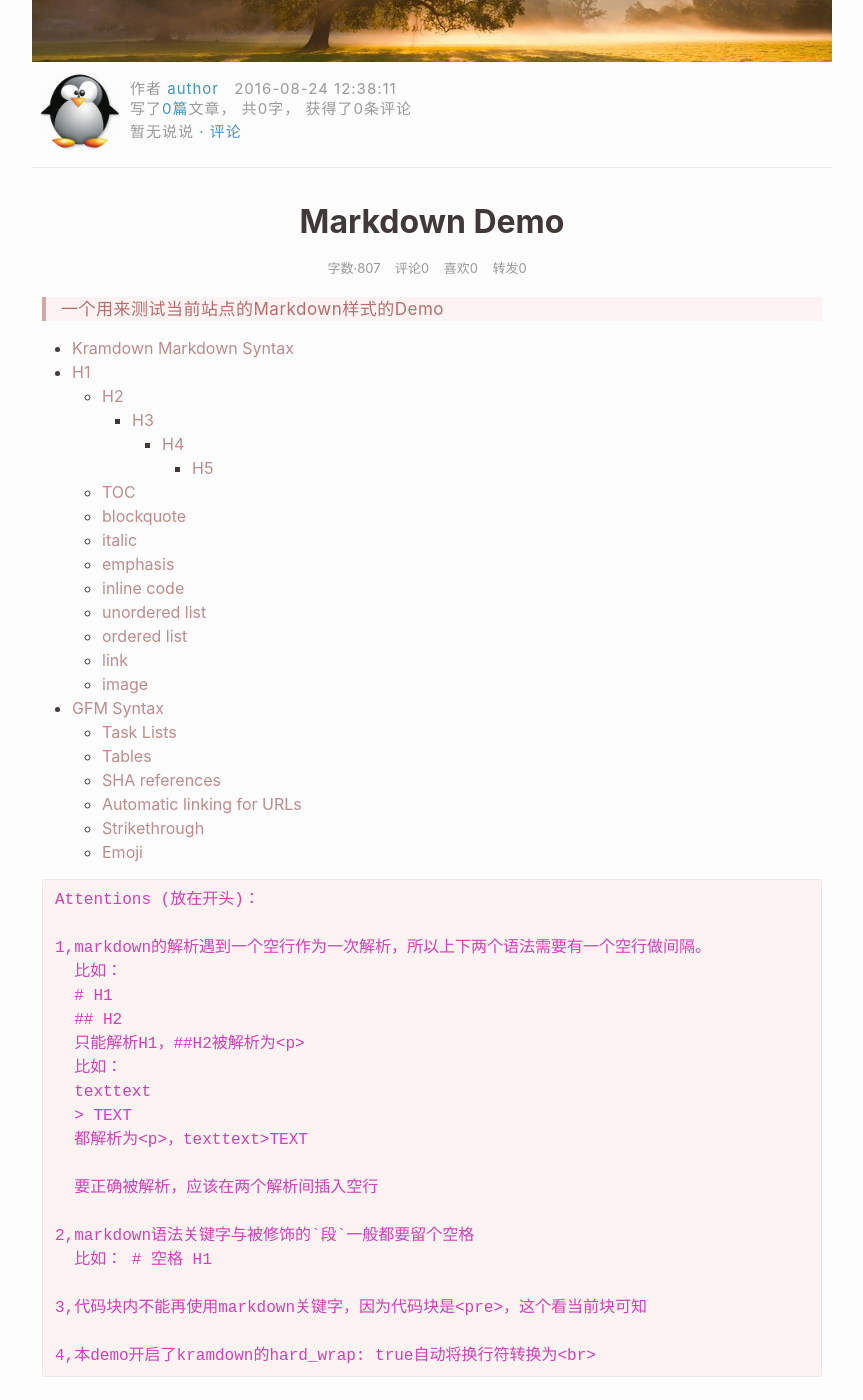
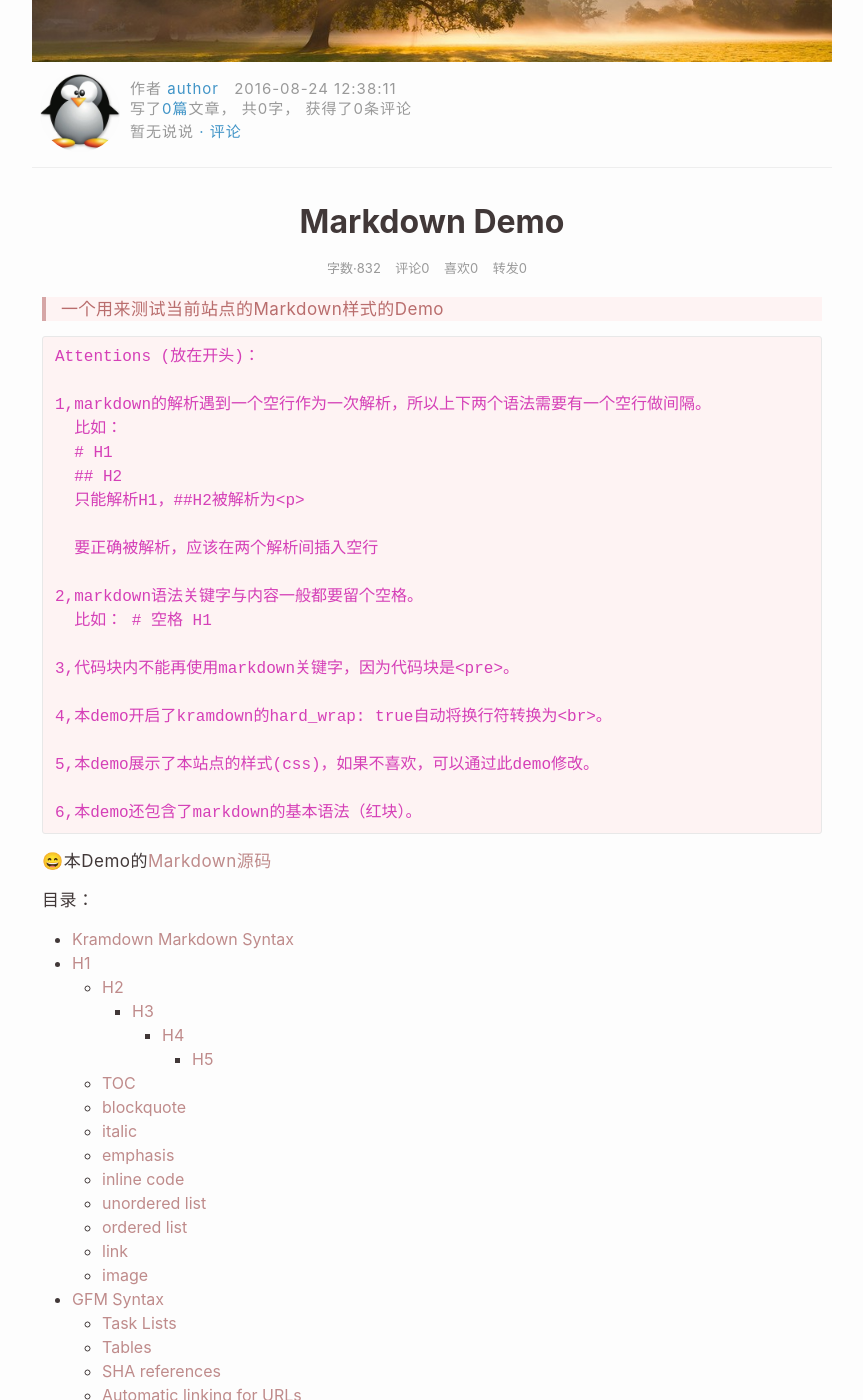
Before and after one commit to jokinkuang/stepbystep, a Jekyll site: the page built from _posts/2016-8-24-markdown_demo.md, in a window 1280 px wide and 1400 px high, scrolled down 238 px. Shown: the whole window, without its empty margins (208-1071 px from the left). Built offline with Jekyll 4.4.1, drawn with Linux system fonts in a browser that asks for light colours; nearby versions of some CDN libraries; emoji names are drawn with the system emoji font; comment, search, counter and statistics services are not loaded; some of the changed text lies outside the part shown.

Commit message:
modify markdown demo to understand easily

````diff
--- a/_config.yml
+++ b/_config.yml
@@ -18,7 +18,7 @@ postfile: "/db/Postfile" # the Database
 sitefile: "/db/Sitefile" # the Database
 
 # pagination
-page_size: 2
+page_size: 3
 
 # comment settings
 duoshuo_short_name: "sbys" # the user of user.domain.com
@@ -42,7 +42,7 @@ kramdown:
   input: GFM
   hard_wrap: true # a newline in markdown text would be changed to <br>
 gems:
-  - jemoji
+  - jemoji    # enable the github emoji
 version: 1.1.0
 
 # Following is got in Github Help With Configuring Jekyll
--- a/_posts/2016-8-24-markdown_demo.md
+++ b/_posts/2016-8-24-markdown_demo.md
@@ -4,14 +4,11 @@ title: Markdown Demo
 categories: markdown
 date: 2016-08-24 12:38:11
 pid: 20160824-123811
+pin: 100
 # you can override the settings in _config.yml here !!
 ---
 
 > 一个用来测试当前站点的Markdown样式的Demo
-
-{:use_numbered_headers => true}
-* auto-gen TOC:
-{:toc}
 
 ```
 Attentions (放在开头)：
@@ -21,20 +18,26 @@ Attentions (放在开头)：
   # H1
   ## H2
   只能解析H1，##H2被解析为<p>
-  比如：
-  texttext
-  > TEXT
-  都解析为<p>，texttext>TEXT
 
   要正确被解析，应该在两个解析间插入空行
 
-2,markdown语法关键字与被修饰的`段`一般都要留个空格
+2,markdown语法关键字与内容一般都要留个空格。
   比如： # 空格 H1
 
-3,代码块内不能再使用markdown关键字，因为代码块是<pre>，这个看当前块可知
+3,代码块内不能再使用markdown关键字，因为代码块是<pre>。
 
-4,本demo开启了kramdown的hard_wrap: true自动将换行符转换为<br>
+4,本demo开启了kramdown的hard_wrap: true自动将换行符转换为<br>。
+
+5,本demo展示了本站点的样式(css)，如果不喜欢，可以通过此demo修改。
+
+6,本demo还包含了markdown的基本语法（红块）。
 ```
+:smile:本Demo的[Markdown源码](https://raw.githubusercontent.com/jokinkuang/stepbystep/master/_posts/2016-8-24-markdown_demo.md)
+
+目录：
+{:use_numbered_headers => true}
+* auto-gen TOC:
+{:toc}
 
 # Kramdown Markdown Syntax
 
@@ -209,6 +214,7 @@ Typing an @ symbol, followed by a username, will notify that person to come and
 
 Any URL (like <http://www.github.com/>) will be automatically converted into a clickable link.
 
+> 自动链接，必须以http开头
 > \<http://example.com>
 
 
@@ -216,8 +222,15 @@ Any URL (like <http://www.github.com/>) will be automatically converted into a c
 
 Any word wrapped with two tildes (like ~~this~~) will appear crossed out.
 
+> 划掉线
+> \~~关键字~~
+
 ## Emoji
 
 GitHub supports emoji! :sparkles: :camel: :boom:
 
 To see a list of every image we support, check out the Emoji Cheat Sheet.
+<http://www.webpagefx.com/tools/emoji-cheat-sheet/>
+
+> 表情
+> 空格:emoji:
--- a/_posts/jekyll/2016-07-30-welcome-to-jekyll.markdown
+++ b/_posts/jekyll/2016-07-30-welcome-to-jekyll.markdown
@@ -2,10 +2,10 @@
 layout: post
 title:  Welcome to Jekyll!
 date:   2016-07-30 18:07:16
-categories: jekyll update
+categories: jekyll
 pid: 20160730-180716
 image: jekyll.jpg
-pin: 1000
+pin: 0
 ---
 Jekyll new 默认生成的欢迎页！
 
````
Also changed, not shown: other parts of _posts/2016-8-24-markdown_demo.md (+2 -0 lines), _posts/jekyll/2016-9-3-how-to-create-the-jekyll-theme.md (+1 -1 lines), _posts/jekyll/2016-9-3-stey-by-step-to-create-a-jekyll-theme.md (+1 -0 lines), Gemfile.lock.
